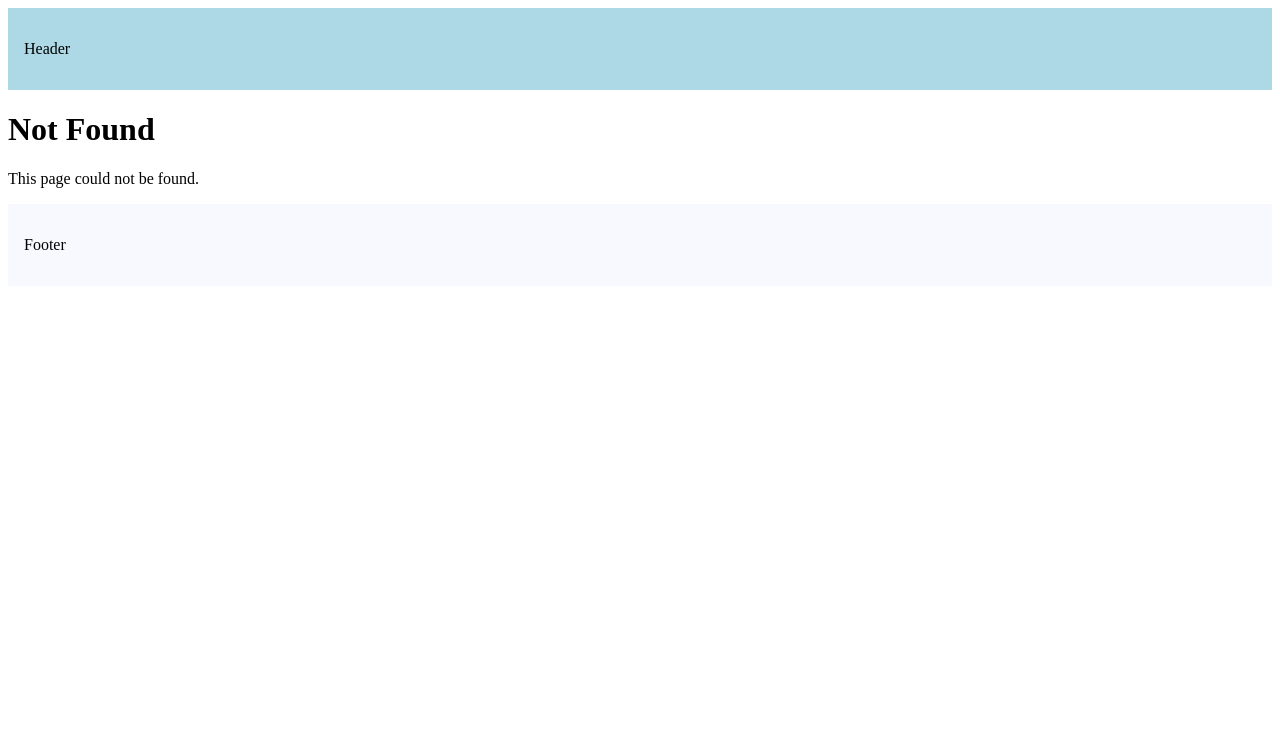
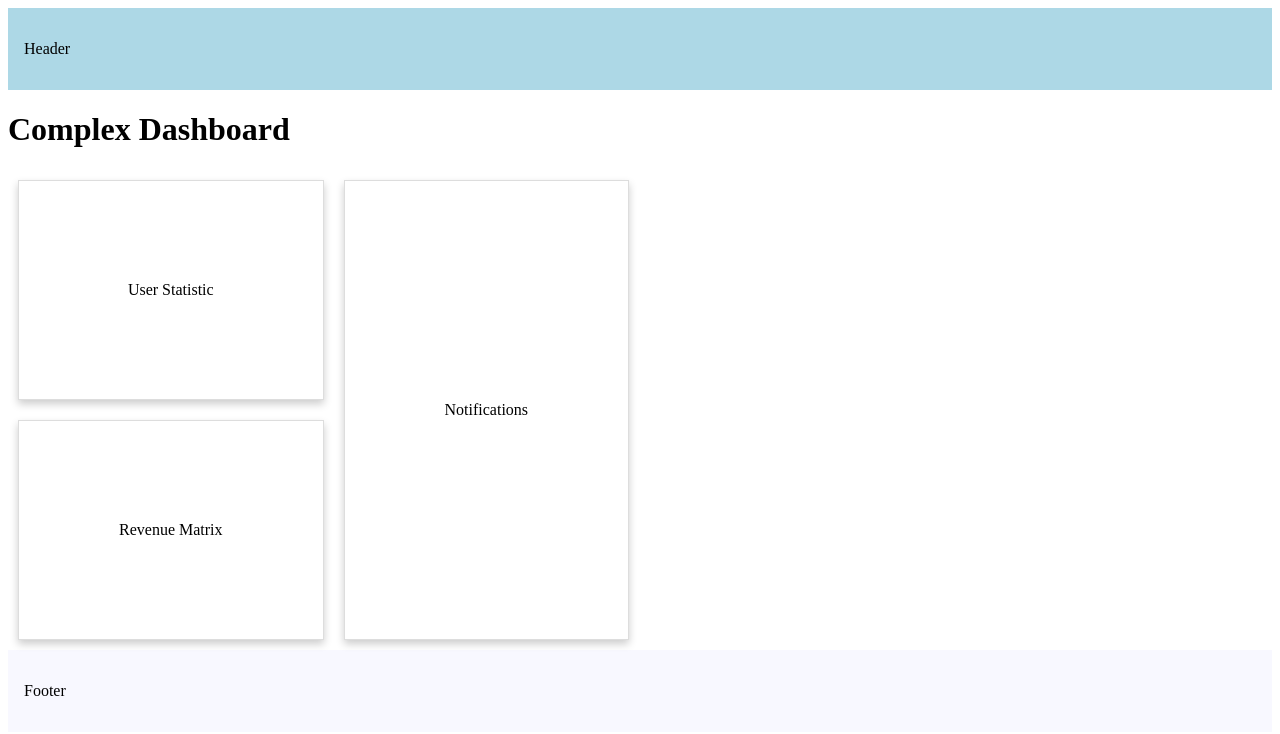
Before and after one commit to SaputraUta/learn-nextjs14, a Next.js app: page /parallel in a window 1280 px wide. Before the commit this address had no page. Shown: the top 734 px of the page. Built offline with nearby package versions, Linux system fonts and the light colour scheme.

Commit message:
Paralel Routing

```diff
--- /dev/null
+++ b/src/app/parallel/@notifications/page.tsx
@@ -0,0 +1,7 @@
+import Card from "@/components/card";
+
+export default function Notifications() {
+  return (
+    <Card>Notifications</Card>
+  )
+}
--- /dev/null
+++ b/src/app/parallel/@revenue/page.tsx
@@ -0,0 +1,7 @@
+import Card from "@/components/card";
+
+export default function RevenueMatrix() {
+  return (
+    <Card>Revenue Matrix</Card>
+  )
+}
--- /dev/null
+++ b/src/app/parallel/@users/page.tsx
@@ -0,0 +1,7 @@
+import Card from "@/components/card";
+
+export default function UserStatistic() {
+  return (
+    <Card>User Statistic</Card>
+  )
+}
--- /dev/null
+++ b/src/app/parallel/layout.tsx
@@ -0,0 +1,24 @@
+export default function ComplexDashboardLayout({
+  children,
+  users,
+  notifications,
+  revenue,
+}: {
+  children: React.ReactNode;
+  users: React.ReactNode;
+  notifications: React.ReactNode;
+  revenue: React.ReactNode;
+}) {
+  return (
+    <div>
+      <div>{children}</div>
+      <div style={{ display: "flex" }}>
+        <div style={{ display: "flex", flexDirection: "column" }}>
+          <div>{users}</div>
+          <div>{revenue}</div>
+        </div>
+        <div style={{ display: "flex", flex: 1 }}>{notifications}</div>
+      </div>
+    </div>
+  );
+}
--- /dev/null
+++ b/src/app/parallel/page.tsx
@@ -0,0 +1,7 @@
+import React from 'react'
+
+export default function page() {
+  return (
+    <h1>Complex Dashboard</h1>
+  )
+}
--- /dev/null
+++ b/src/components/card.tsx
@@ -0,0 +1,14 @@
+const Card = ({ children } : { children: React.ReactNode }) => {
+    const cardStyle = {
+        padding: '100px',
+        margin: '10px',
+        boxShadow: '0 4px 8px 0 rgba(0, 0, 0, 0.2)',
+        border: '1px solid #ddd',
+        display: 'flex',
+        justifyContent: 'center',
+        alignItems: 'center',
+    }
+    return <div style={cardStyle}>{children}</div>
+}
+
+export default Card;
```
Also changed, not shown: src/app/products/[productId]/layout.tsx (+8 -0 lines), src/app/products/[productId]/reviews/[reviewId]/page.tsx (+5 -4 lines), src/app/products/error.tsx (renamed from src/app/products/[productId]/reviews/[reviewId]/error.tsx).
